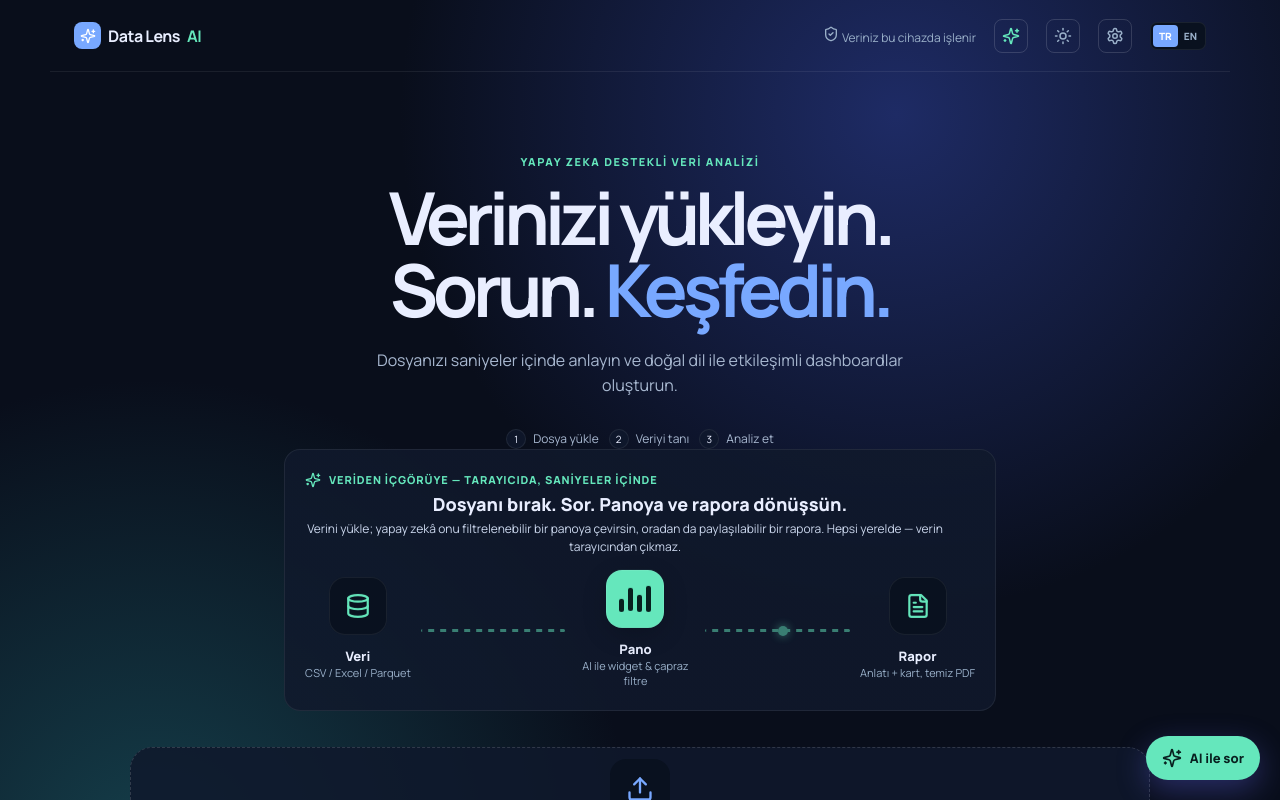
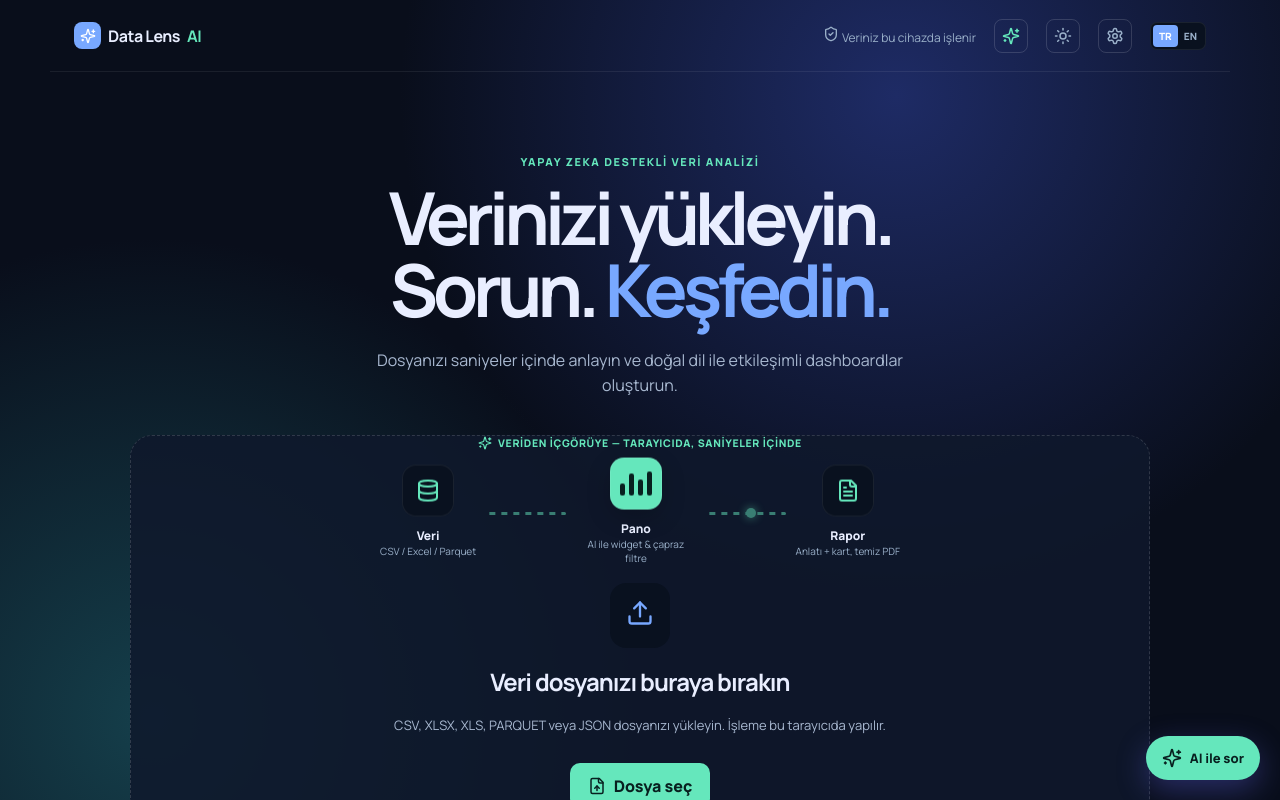
Before and after one commit to savhascelik/datalens, a React (Vite) app: page / in a window 1280 px wide. Shown: the top 800 px of the page. Built offline with nearby package versions, Linux system fonts and the light colour scheme.

Commit message:
ux: merge journey animation into the upload card (compact) + drop redundant steps to avoid page scroll

```diff
--- a/src/App.tsx
+++ b/src/App.tsx
@@ -427,8 +427,6 @@ function App() {
           <p className="eyebrow">{t('eyebrow')}</p>
           <h1>{t('heroA')}<br />{t('heroB')} <em>{t('heroC')}</em></h1>
           <p className="hero-copy">{t('heroCopy')}</p>
-          <div className="steps">{steps.map((step, index) => <div className="step" key={step}><span>{index + 1}</span>{step}</div>)}</div>
-          <IntroJourney t={t} />
         </section>
       )}
 
@@ -439,6 +437,7 @@ function App() {
           onDragLeave={() => setDragging(false)}
           onDrop={(event) => { event.preventDefault(); setDragging(false); void loadFile(event.dataTransfer.files[0]) }}
         >
+          <IntroJourney t={t} compact />
           <div className="upload-icon">
             {dbLoading ? <LoaderCircle className="spin" size={28} /> : <Upload size={28} />}
           </div>
--- a/src/components/IntroJourney.tsx
+++ b/src/components/IntroJourney.tsx
@@ -1,21 +1,22 @@
 // components/IntroJourney.tsx
-// Anasayfa (Dosyalar sekmesi boşken) gösterilen animasyonlu "yolculuk" hero'su:
-// Veri → (AI) → Pano → Rapor. Saf CSS animasyonları (styles.css içindeki .dlj-* / @keyframes),
-// ek bağımlılık yok. Jüriye ürünün akışını tek bakışta anlatır.
+// Anasayfada gösterilen animasyonlu "yolculuk": Veri → (AI) → Pano → Rapor.
+// Saf CSS animasyonları (styles.css içindeki .dlj-* / @keyframes), ek bağımlılık yok.
+// compact=true: başlıksız, saydam, upload kartının İÇİNE gömülebilen ince şerit
+// (yükleme alanıyla aynı kutuda dursun, dikey yer israf etmesin).
 
-import { Database, LayoutGrid, FileText, Sparkles } from 'lucide-react'
+import { Database, FileText, Sparkles } from 'lucide-react'
 
 const Node = ({ icon, title, sub, delay, accent }: { icon: React.ReactNode; title: string; sub: string; delay: number; accent?: boolean }) => (
-  <div className="dlj-node" style={{ animationDelay: `${delay}ms`, display: 'flex', flexDirection: 'column', alignItems: 'center', gap: '8px', minWidth: '92px', textAlign: 'center' }}>
+  <div className="dlj-node" style={{ animationDelay: `${delay}ms`, display: 'flex', flexDirection: 'column', alignItems: 'center', gap: '6px', minWidth: '84px', textAlign: 'center' }}>
     <div className="dlj-icon" style={{
-      width: '58px', height: '58px', borderRadius: '16px', display: 'grid', placeItems: 'center',
+      width: '52px', height: '52px', borderRadius: '14px', display: 'grid', placeItems: 'center',
       background: accent ? 'var(--color-primary)' : 'var(--bg-tertiary)',
       color: accent ? 'var(--color-primary-dark)' : 'var(--color-primary)',
       border: '1px solid var(--border-color)', boxShadow: accent ? '0 8px 24px rgba(0,0,0,0.18)' : 'none',
     }}>{icon}</div>
     <div>
-      <div style={{ fontSize: '13px', fontWeight: 800, color: 'var(--text-primary)' }}>{title}</div>
-      <div style={{ fontSize: '11px', color: 'var(--text-muted)', maxWidth: '120px' }}>{sub}</div>
+      <div style={{ fontSize: '12px', fontWeight: 800, color: 'var(--text-primary)' }}>{title}</div>
+      <div style={{ fontSize: '10px', color: 'var(--text-muted)', maxWidth: '120px' }}>{sub}</div>
     </div>
   </div>
 )
@@ -24,16 +25,39 @@ const Connector = ({ delay }: { delay: number }) => (
   <div className="dlj-connector"><span className="dlj-travel" style={{ animationDelay: `${delay}ms` }} /></div>
 )
 
-// Minik "pano" ikonu: büyüyen barlar (animasyonlu).
 const MiniDashboard = () => (
-  <div style={{ display: 'flex', alignItems: 'flex-end', gap: '4px', height: '26px' }}>
+  <div style={{ display: 'flex', alignItems: 'flex-end', gap: '4px', height: '24px' }}>
     {[0.5, 0.9, 0.65, 1].map((h, i) => (
-      <span key={i} className="dlj-bar" style={{ animationDelay: `${700 + i * 120}ms`, width: '5px', height: `${h * 26}px`, borderRadius: '2px', background: 'var(--color-primary-dark)' }} />
+      <span key={i} className="dlj-bar" style={{ animationDelay: `${700 + i * 120}ms`, width: '5px', height: `${h * 24}px`, borderRadius: '2px', background: 'var(--color-primary-dark)' }} />
     ))}
   </div>
 )
 
-export function IntroJourney({ t }: { t: (key: string, options?: any) => string }) {
+export function IntroJourney({ t, compact = false }: { t: (key: string, options?: any) => string; compact?: boolean }) {
+  const flow = (
+    <div className="dlj-flow" style={{ display: 'flex', alignItems: 'center', justifyContent: 'center', gap: '10px', flexWrap: 'wrap' }}>
+      <Node delay={80} icon={<Database size={24} />} title={t('intro.data', { defaultValue: 'Veri' })} sub={t('intro.dataSub', { defaultValue: 'CSV / Excel / Parquet' })} />
+      <Connector delay={0} />
+      <Node delay={260} accent icon={<MiniDashboard />} title={t('intro.dashboard', { defaultValue: 'Pano' })} sub={t('intro.dashboardSub', { defaultValue: 'AI ile widget & çapraz filtre' })} />
+      <Connector delay={1200} />
+      <Node delay={440} icon={<FileText size={24} />} title={t('intro.report', { defaultValue: 'Rapor' })} sub={t('intro.reportSub', { defaultValue: 'Anlatı + kart, temiz PDF' })} />
+    </div>
+  )
+
+  if (compact) {
+    return (
+      <div className="dlj-hero" style={{ width: '100%', maxWidth: '520px', margin: '0 auto 18px' }}>
+        <div style={{ display: 'flex', alignItems: 'center', justifyContent: 'center', gap: '6px', marginBottom: '12px' }}>
+          <Sparkles size={14} style={{ color: 'var(--color-primary)' }} />
+          <span style={{ fontSize: '10.5px', fontWeight: 800, letterSpacing: '0.06em', textTransform: 'uppercase', color: 'var(--color-primary)', textAlign: 'center' }}>
+            {t('intro.eyebrow', { defaultValue: 'Veriden içgörüye — tarayıcıda, saniyeler içinde' })}
+          </span>
+        </div>
+        {flow}
+      </div>
+    )
+  }
+
   return (
     <div className="dlj-hero card" style={{
       padding: '22px 20px', borderRadius: '16px', border: '1px solid var(--border-color)',
@@ -51,14 +75,7 @@ export function IntroJourney({ t }: { t: (key: string, options?: any) => string
       <p style={{ fontSize: '12px', color: 'var(--text-secondary)', margin: '0 0 18px', lineHeight: 1.5, maxWidth: '640px' }}>
         {t('intro.subtitle', { defaultValue: 'Verini yükle; yapay zekâ onu filtrelenebilir bir panoya çevirsin, oradan da paylaşılabilir bir rapora. Hepsi yerelde — verin tarayıcından çıkmaz.' })}
       </p>
-
-      <div className="dlj-flow" style={{ display: 'flex', alignItems: 'center', gap: '10px', flexWrap: 'wrap' }}>
-        <Node delay={80} icon={<Database size={26} />} title={t('intro.data', { defaultValue: 'Veri' })} sub={t('intro.dataSub', { defaultValue: 'CSV / Excel / Parquet' })} />
-        <Connector delay={0} />
-        <Node delay={260} accent icon={<MiniDashboard />} title={t('intro.dashboard', { defaultValue: 'Pano' })} sub={t('intro.dashboardSub', { defaultValue: 'AI ile widget & çapraz filtre' })} />
-        <Connector delay={1200} />
-        <Node delay={440} icon={<FileText size={26} />} title={t('intro.report', { defaultValue: 'Rapor' })} sub={t('intro.reportSub', { defaultValue: 'Anlatı + kart, temiz PDF' })} />
-      </div>
+      {flow}
     </div>
   )
 }
```
